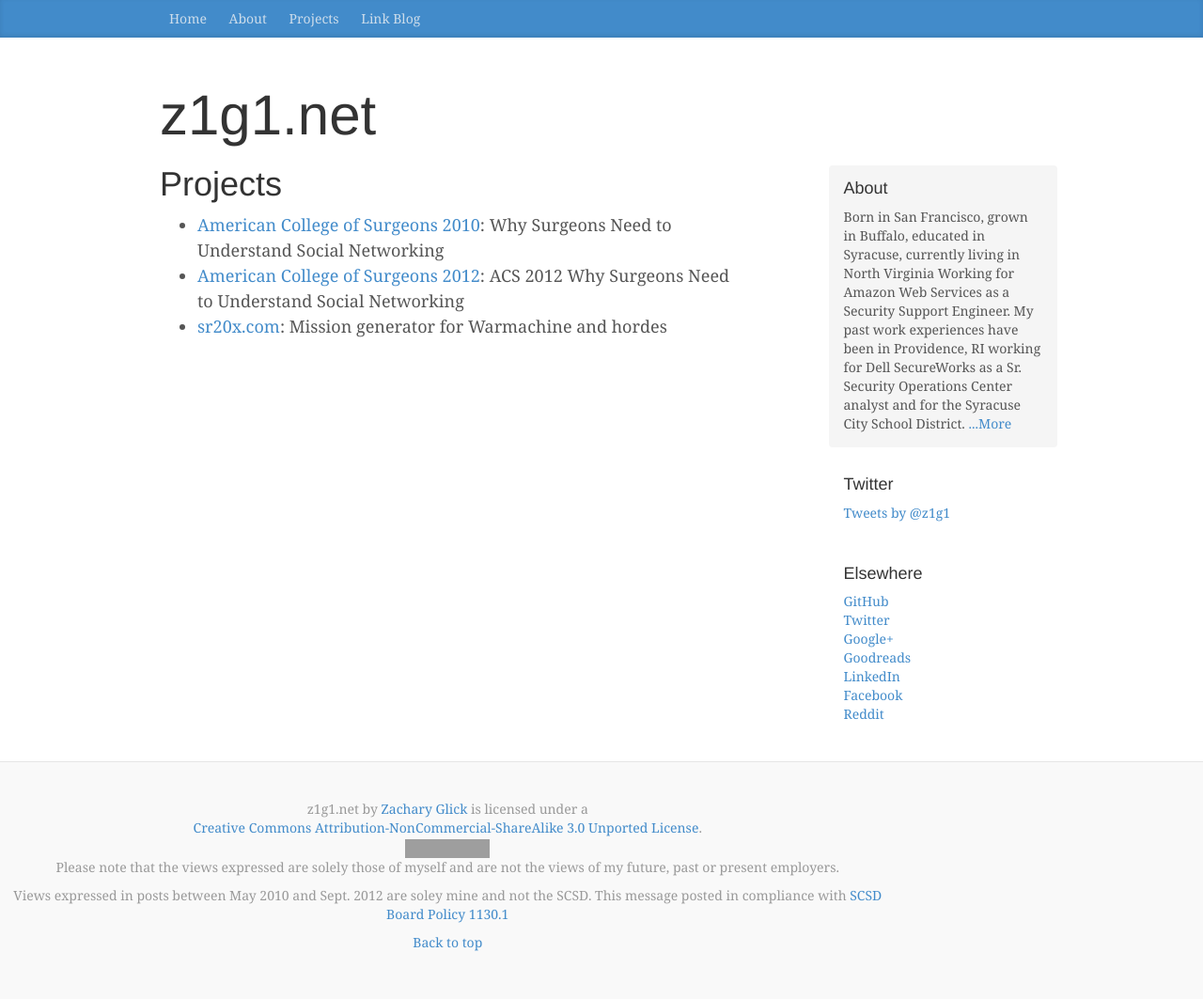
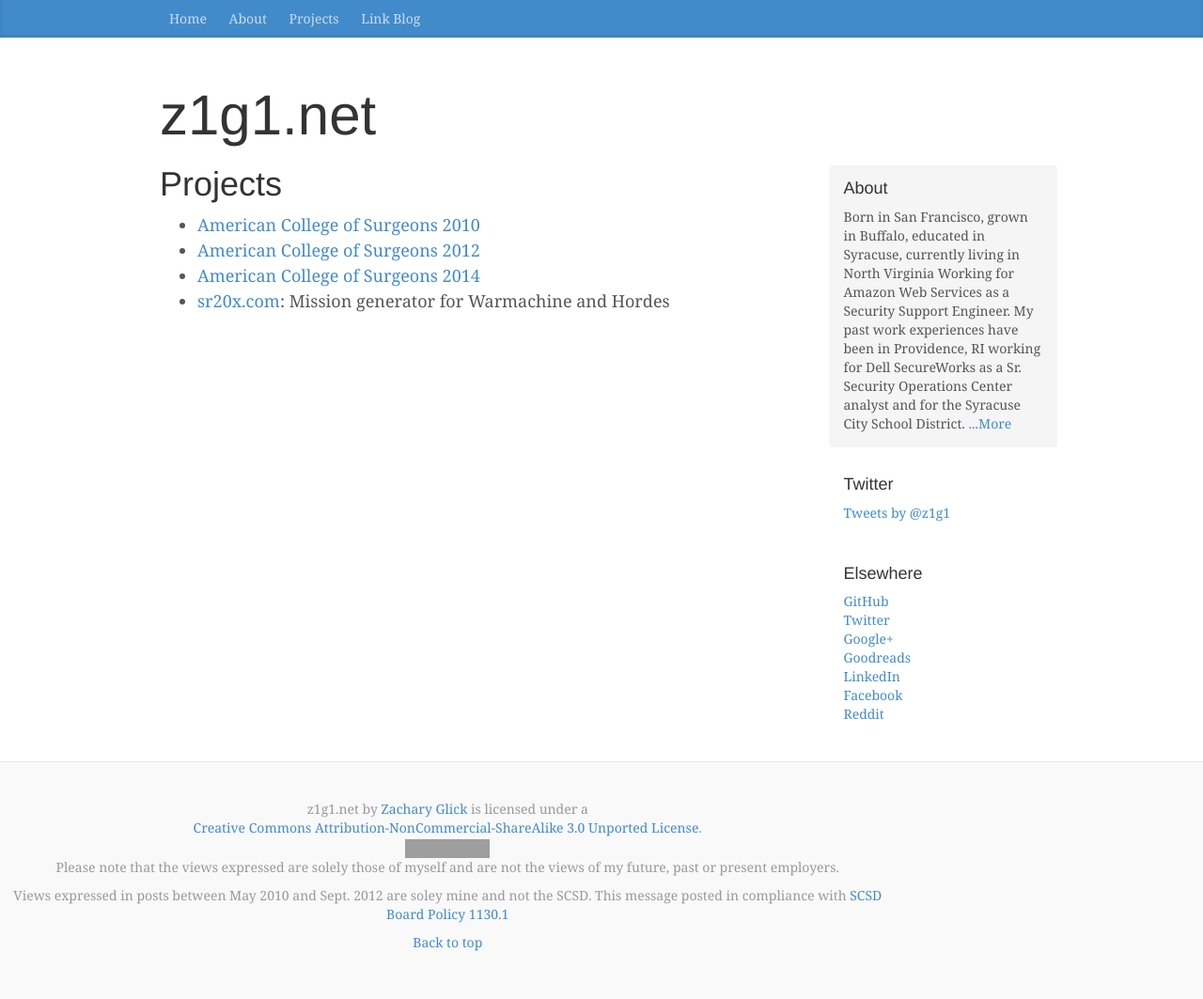
Before and after one commit to z1g1/z1g1.net, a Jekyll site: the page built from projects/index.html, in a window 1280 px wide. Shown: the whole page at 94% size. Built offline with Jekyll 4.4.1, drawn with Linux system fonts in a browser that asks for light colours; nearby versions of some CDN libraries; library files that are not in the unit come from our copies; Markdown is read by kramdown in place of the engine named in the settings; comment, search, counter and statistics services are not loaded; grey boxes are pictures that could not be loaded.

Commit message:
made some changes for ACS 2014, as well as fixing the img-responsive class on the posts template

```diff
--- a/_layouts/post.html
+++ b/_layouts/post.html
@@ -10,7 +10,7 @@ layout: default
 	</div>
 	<div class="row">
 		<div class="col-md-12">
-			<img src="/assets/img/{{ page.image }}" class="image-responsive"></img>
+			<img src="/assets/img/{{ page.image }}" class="img-responsive"></img>
 		</div>
 	</div>
 	<div class="row">
--- a/projects/index.html
+++ b/projects/index.html
@@ -6,8 +6,9 @@ title: Projects
 <div id="home">
   <h1>Projects</h1>
 	<ul class="posts">
-		<li><a href="acs2010.html">American College of Surgeons 2010</a>: Why Surgeons Need to Understand Social Networking</li>
-		<li><a href="acs2012.html">American College of Surgeons 2012</a>: ACS 2012 Why Surgeons Need to Understand Social Networking</li>
-		<li><a href="http://sr20x.com">sr20x.com</a>: Mission generator for Warmachine and hordes</li>
+		<li><a href="acs2010.html">American College of Surgeons 2010</a></li>
+		<li><a href="acs2012.html">American College of Surgeons 2012</a></li>
+		<li><a href="acs2014.html">American College of Surgeons 2014</a></li>
+		<li><a href="http://sr20x.com">sr20x.com</a>: Mission generator for Warmachine and Hordes</li>
 	</ul>
 </div>
```
Also changed, not shown: _posts/2014-08-19-create-a-twitter-account-acs-2014.md (added, +39 -0 lines), projects/acs2014.html (+8 -8 lines).
